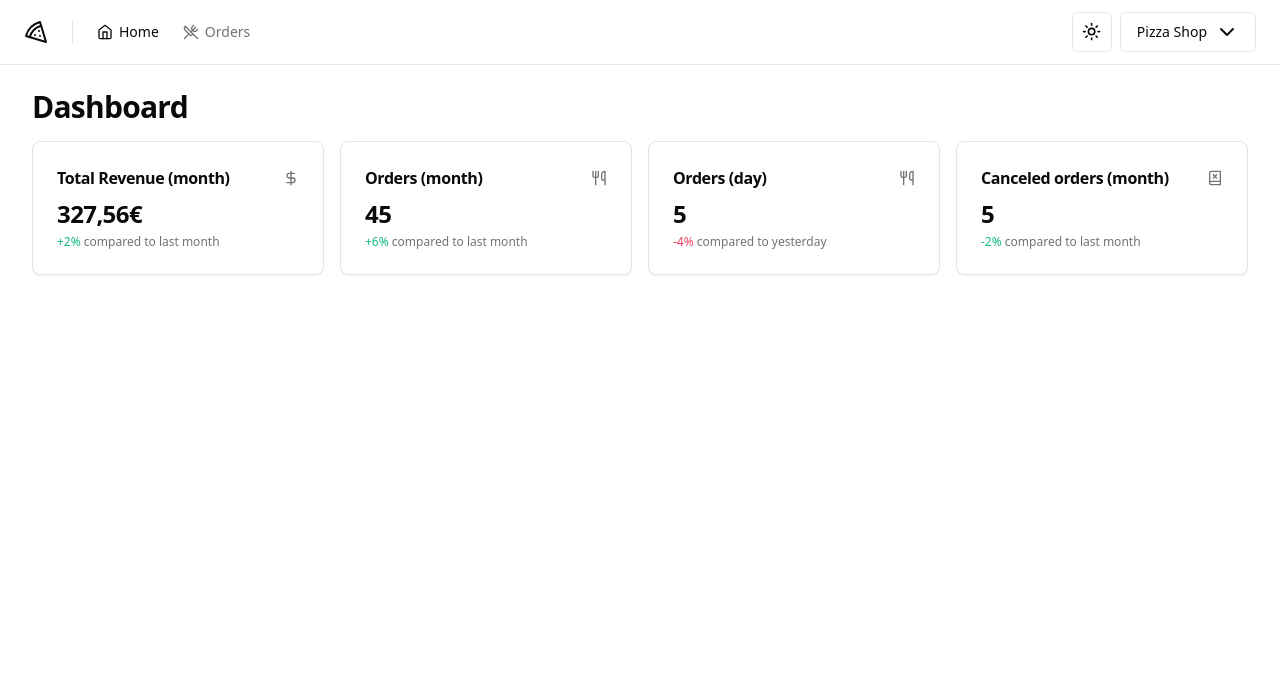
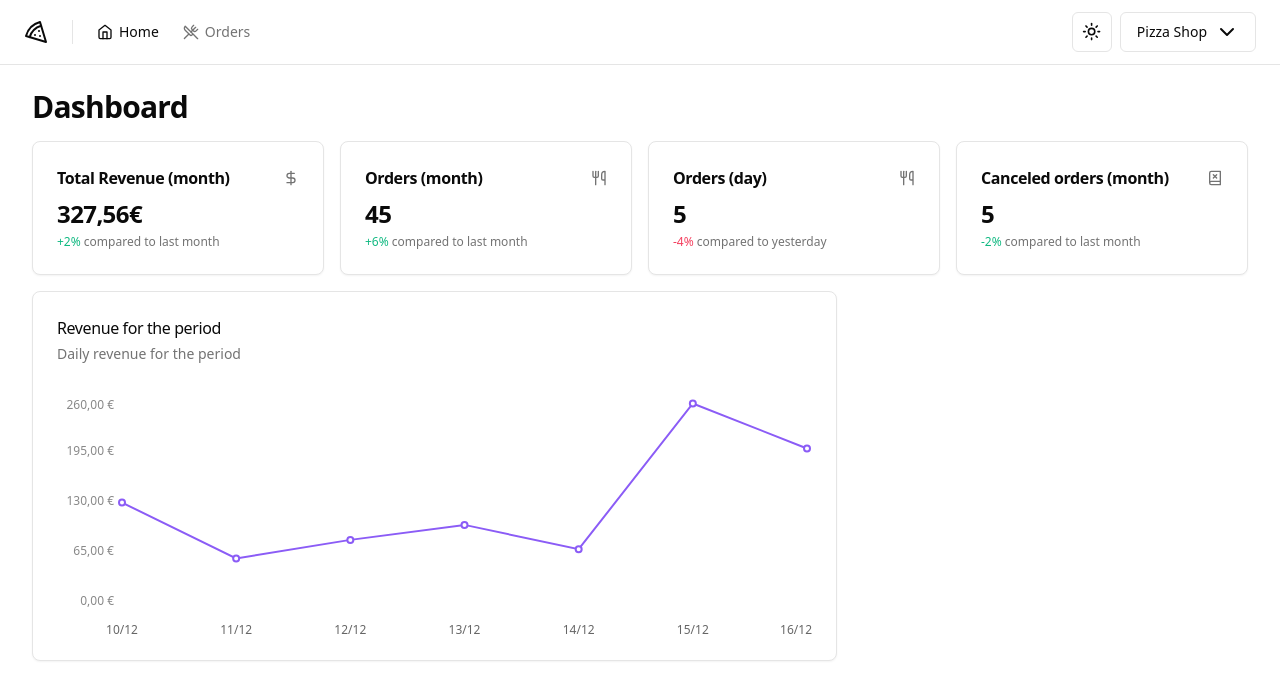
Before and after one commit to diogoazevedoo/pizzashop-web, a React (Vite) app: page / in a window 1280 px wide. Shown: the top 700 px of the page. Built offline with nearby package versions, Linux system fonts and the light colour scheme.

Commit message:
UI: Created revenue for period of time chart using recharts

```diff
--- a/package.json
+++ b/package.json
@@ -27,6 +27,7 @@
     "react-helmet-async": "^2.0.4",
     "react-hook-form": "^7.50.1",
     "react-router-dom": "^6.22.2",
+    "recharts": "^2.12.2",
     "sonner": "^1.4.2",
     "sort-by": "^1.2.0",
     "tailwind-merge": "^2.2.1",
--- a/src/pages/app/dashboard/dashboard.tsx
+++ b/src/pages/app/dashboard/dashboard.tsx
@@ -4,6 +4,7 @@
 import { MonthCanceledOrdersAmountCard } from './month-canceled-orders-amount-card'
 import { MonthOrdersAmountCard } from './month-orders-amount-card'
 import { MonthRevenueCard } from './month-revenue-card'
+import { RevenueChart } from './revenue-chart'
 
 export function Dashboard() {
   return (
@@ -18,6 +19,10 @@
           <DayOrdersAmountCard />
           <MonthCanceledOrdersAmountCard />
         </div>
+
+        <div className="grid grid-cols-9 gap-4">
+          <RevenueChart />
+        </div>
       </div>
     </>
   )
--- /dev/null
+++ b/src/pages/app/dashboard/revenue-chart.tsx
@@ -0,0 +1,69 @@
+import {
+  CartesianGrid,
+  Line,
+  LineChart,
+  ResponsiveContainer,
+  Tooltip,
+  XAxis,
+  YAxis,
+} from 'recharts'
+import colors from 'tailwindcss/colors'
+
+import {
+  Card,
+  CardContent,
+  CardDescription,
+  CardHeader,
+  CardTitle,
+} from '@/components/ui/card'
+
+const data = [
+  { date: '10/12', revenue: 127.94 },
+  { date: '11/12', revenue: 55.32 },
+  { date: '12/12', revenue: 79.46 },
+  { date: '13/12', revenue: 98.94 },
+  { date: '14/12', revenue: 67.34 },
+  { date: '15/12', revenue: 256.78 },
+  { date: '16/12', revenue: 198.24 },
+]
+
+export function RevenueChart() {
+  return (
+    <Card className="col-span-6">
+      <CardHeader className="flex-row items-center justify-between pb-8">
+        <div className="space-y-1">
+          <CardTitle className="text-base font-medium">
+            Revenue for the period
+          </CardTitle>
+          <CardDescription>Daily revenue for the period</CardDescription>
+        </div>
+      </CardHeader>
+      <CardContent>
+        <ResponsiveContainer width="100%" height={240}>
+          <LineChart data={data} style={{ fontSize: 12 }}>
+            <XAxis dataKey="date" tickLine={false} axisLine={false} dy={16} />
+
+            <YAxis
+              stroke="#888"
+              axisLine={false}
+              tickLine={false}
+              tickFormatter={(value: number) =>
+                value.toLocaleString('pt-PT', {
+                  style: 'currency',
+                  currency: 'EUR',
+                })
+              }
+            />
+
+            <Line
+              type="linear"
+              strokeWidth={2}
+              dataKey="revenue"
+              stroke={colors.violet['500']}
+            />
+          </LineChart>
+        </ResponsiveContainer>
+      </CardContent>
+    </Card>
+  )
+}
```
Also changed, not shown: 1 other file (tests, documents, lock files or other folders).
